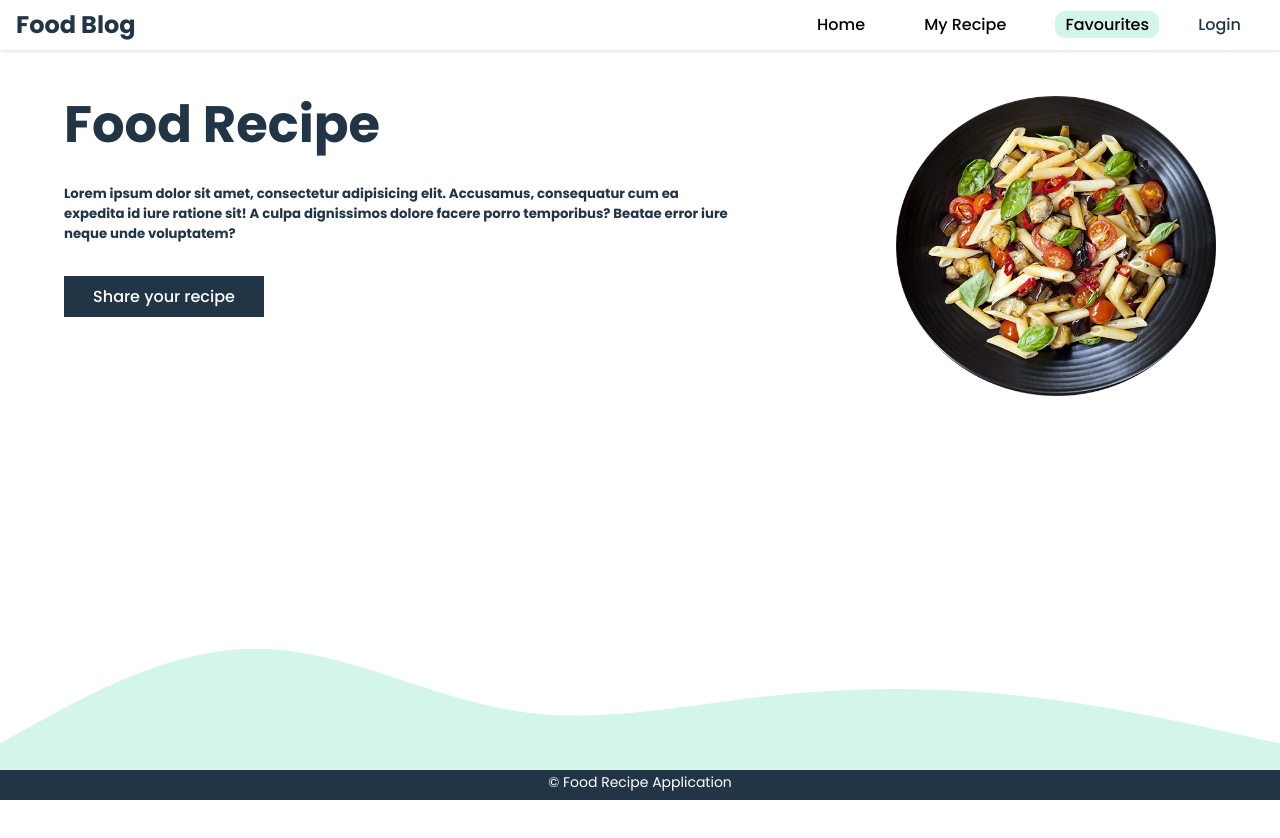
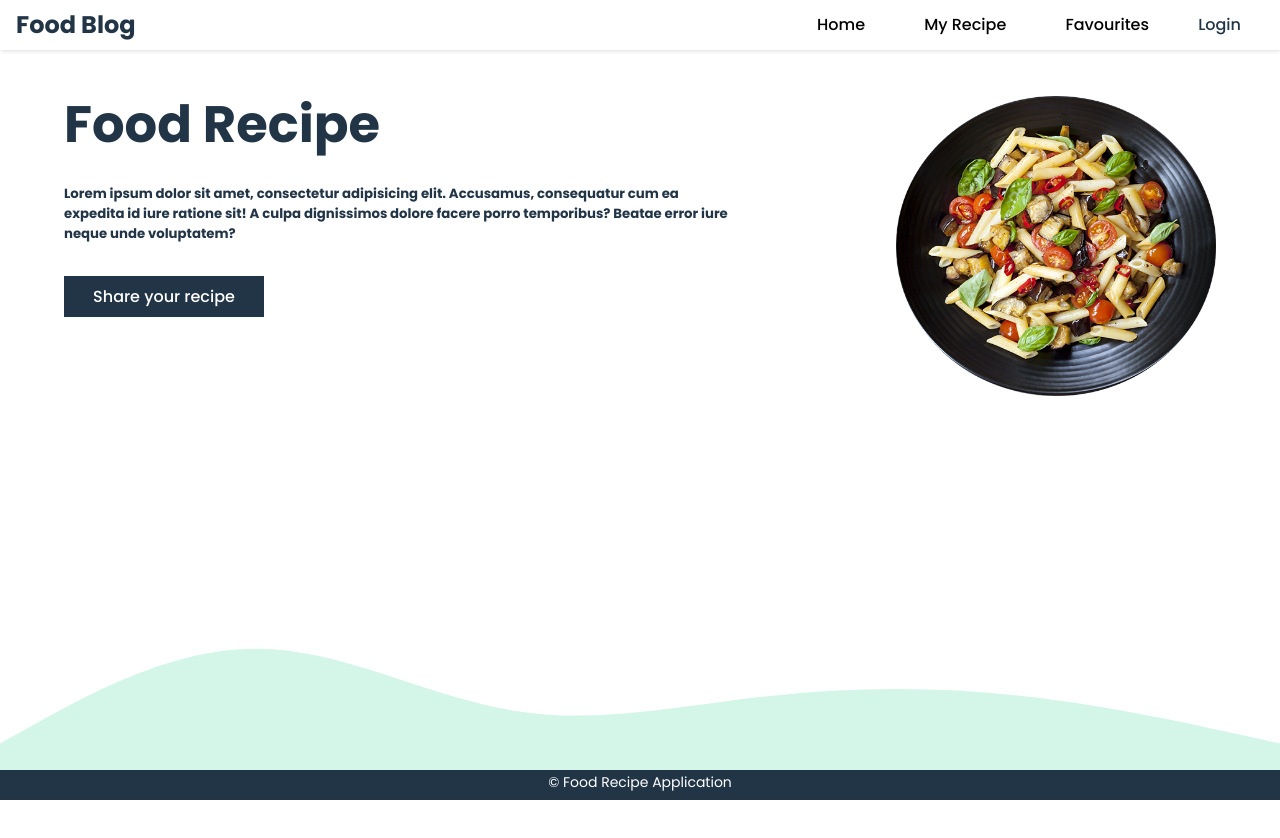
Before and after one commit to Milinda55/RecipeHub, a React (Vite) app in the folder frontend/food-blog-app/: page /favRecipe in a window 1280 px wide. Shown: the top 838 px of the page. Built offline with nearby package versions, Linux system fonts and the light colour scheme.

Commit message:
Make it redirect to login, if user not logged in

```diff
--- a/frontend/food-blog-app/src/components/NavBar.jsx
+++ b/frontend/food-blog-app/src/components/NavBar.jsx
@@ -30,8 +30,8 @@ function NavBar() {
                 <h2>Food Blog</h2>
                 <ul>
                     <li><NavLink to="/">Home</NavLink></li>
-                    <li><NavLink to="/myRecipe">My Recipe</NavLink></li>
-                    <li><NavLink to="/favRecipe">Favourites</NavLink></li>
+                    <li onClick={()=>isLogin && setIsOpen(true)}><NavLink to={ !isLogin ? "/myRecipe" : "/"}>My Recipe</NavLink></li>
+                    <li onClick={()=>isLogin && setIsOpen(true)}><NavLink to={ !isLogin ? "/favRecipe" : "/"}>Favourites</NavLink></li>
                     <li onClick={checkLogin}><p className='login'>{ (isLogin)? "Login" : "Logout" }</p></li>
                 </ul>
             </header>
```
